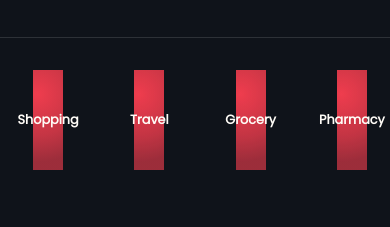
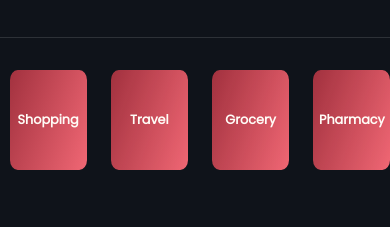
Before and after one commit to ujjwal6792/AcrossMe, a React (Create React App) app: page / in a window 390 px wide. Shown: the part 265-492 px from the top of the page. Built offline with nearby package versions, Linux system fonts and the light colour scheme; no server answers; the database is empty.

Commit message:
favicon fix

```diff
--- a/public/index.html
+++ b/public/index.html
@@ -37,7 +37,7 @@
       work correctly both with client-side routing and a non-root public URL.
       Learn how to configure a non-root public URL by running `npm run build`.
     -->
-    <title>React App</title>
+    <title>AcrossMe</title>
   </head>
   <body>
     <noscript>You need to enable JavaScript to run this app.</noscript>
--- a/src/style/HomeMobile.css
+++ b/src/style/HomeMobile.css
@@ -58,16 +58,30 @@
     justify-content: center;
     margin-top: 2rem;
   }
+  .homeCardsBox{
+    max-width: 100%;
+
+  }
+
+  @keyframes blind {
+    0%   {  background-position: 0% }
+    25%  {  background-position: 50% }
+    50%  {  background-position: 100%}
+    75%  {  background-position: 50% }
+    100% {  background-position: 0% }
+  }
 
   .box {
+    width: 80%;
+    border-radius: 10%;
+    overflow: scroll;
     margin-left: auto;
     margin-right: auto;
-    width: 30px;
     margin-bottom: 2rem;
     height: 100px;
-  animation: ani 8s linear infinite;
-  background-size: 300%;
-  background:radial-gradient( circle farthest-corner at 14.2% 24%, rgba(239,61,78,1) 0%, rgba(239,61,78,0.81) 51.8%, rgba(239,61,78,0.63) 84.6% )
+    animation: blind 8s ease-in infinite;
+    background-image: linear-gradient( 109.6deg,  rgba(239,61,78,0.63) 11.2%, rgb(240, 103, 116)91.1% );
+    background-size: 150%;
   }
 
   .box::before {
```
Also changed, not shown: 1 other file (tests, documents, lock files or other folders).
